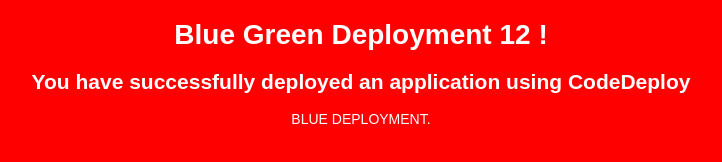
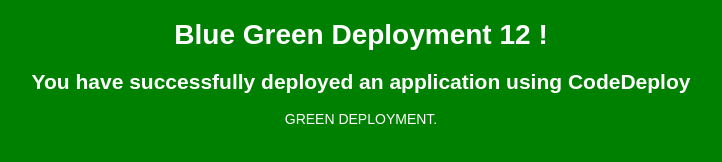
Before and after one commit to daviduDevOps/SampleProjectPS, a plain HTML site: page index.html in a window 1280 px wide. Shown: the whole page, without its empty margins (279-1001 px from the left). Drawn offline with Linux system fonts and the light colour scheme.

Commit message:
Update index.html

```diff
--- a/index.html
+++ b/index.html
@@ -5,7 +5,7 @@
   <style>
     body {
       color: #ffffff;
-      background-color: #ff0000;
+      background-color: #008000;
       font-family: Arial, sans-serif;
       font-size:14px;
     }
@@ -15,7 +15,7 @@
   <div align="center"><h1>Blue Green Deployment 12 !</h1></div>
   <div align="center"><h2>You have successfully deployed an application using CodeDeploy</h2></div>
   <div align="center">
-    <p>BLUE DEPLOYMENT</a>.</p>
+    <p>GREEN DEPLOYMENT</a>.</p>
   </div>
 </body>
 </html>
```
